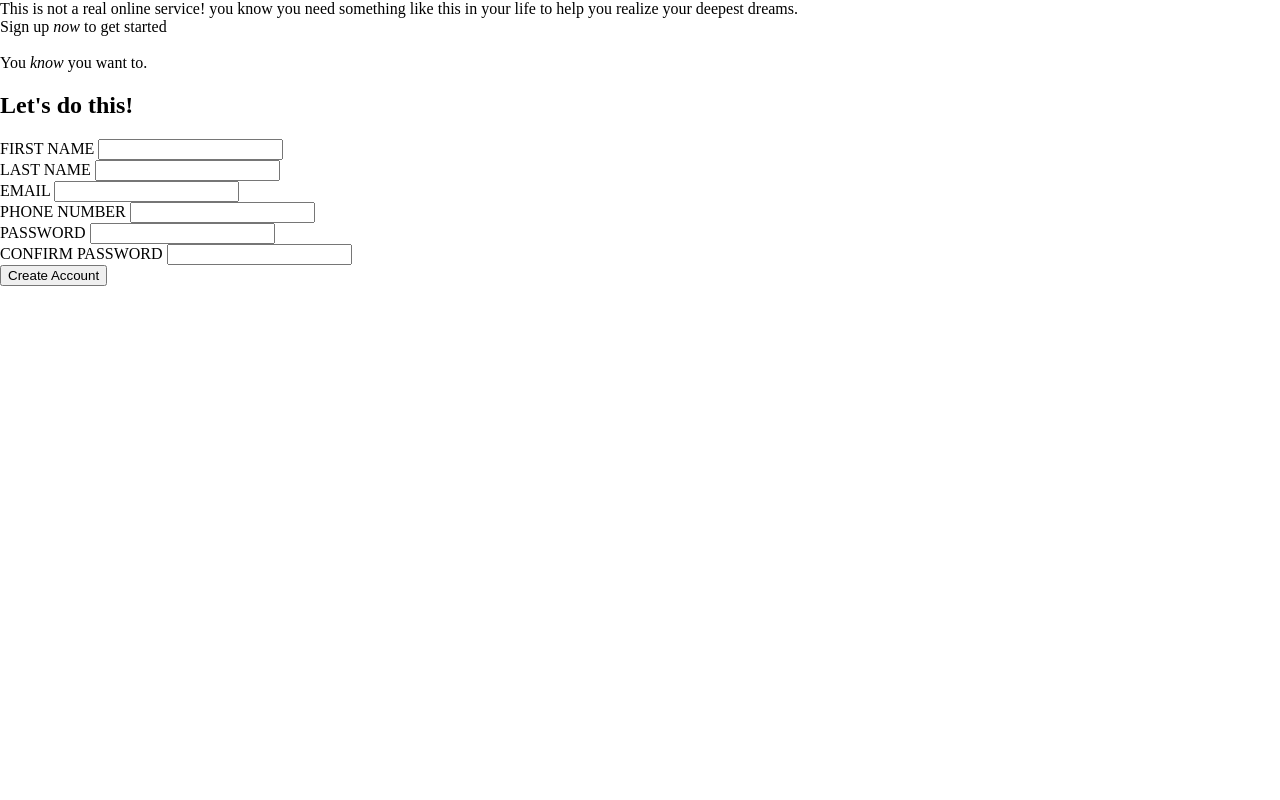
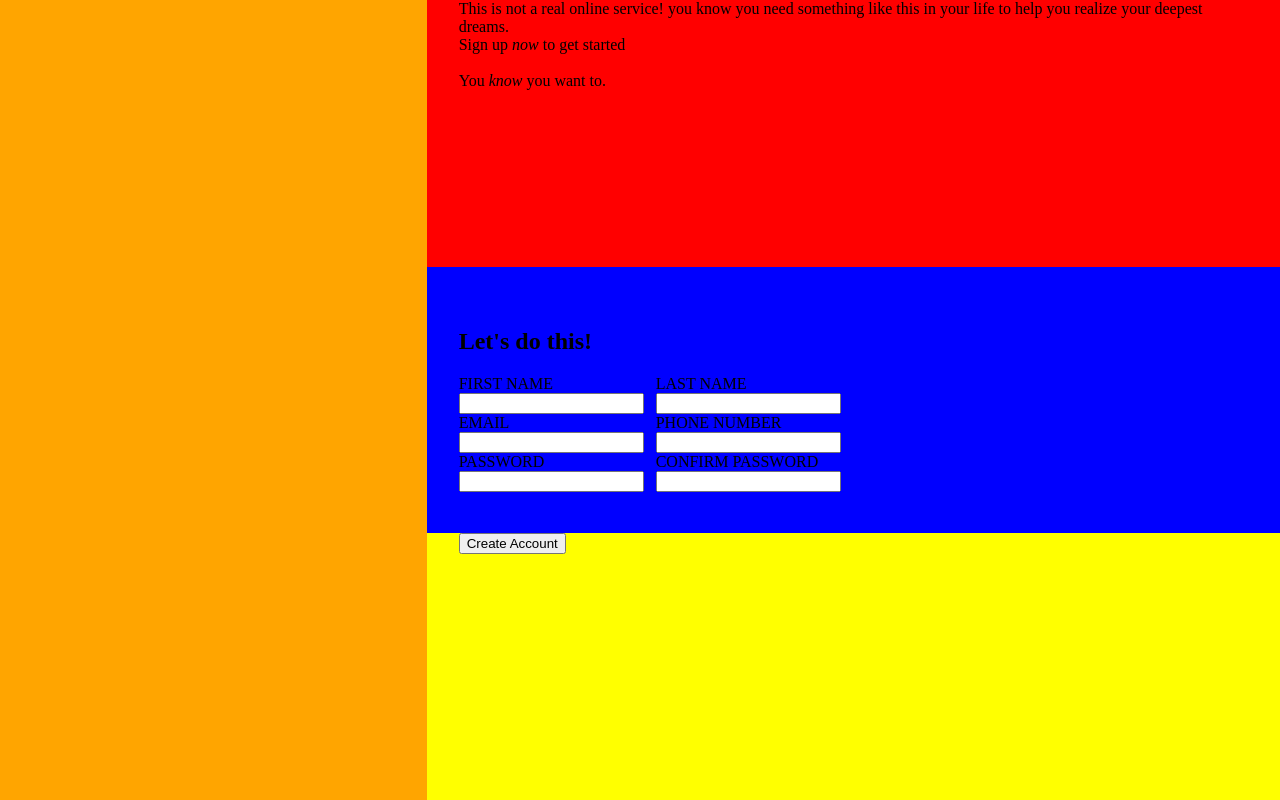
Before and after one commit to JaTraumDev/sign-up-form, a plain HTML site: page index.html in a window 1280 px wide. Drawn offline with Linux system fonts and the light colour scheme.

Commit message:
style: center form and add padding to content sections

```diff
--- a/style.css
+++ b/style.css
@@ -3,3 +3,53 @@ body {
   height: 100vh;
   margin: 0;
 }
+
+#sidebar {
+  background-color: orange;
+  flex: 1;
+}
+
+#content-area {
+  background-color: purple;
+  flex: 2;
+
+  display: flex;
+  flex-direction: column;
+}
+
+#introduction {
+  background-color: red;
+  flex: 1;
+}
+
+form {
+  flex: 1;
+  background-color: blue;
+}
+
+#form {
+  display: flex;
+  height: 100%;
+  flex-direction: column;
+  justify-content: center;
+}
+
+.form-row {
+  display: flex;
+  gap: 12px;
+}
+
+.form-row label {
+  display: block;
+}
+
+#account {
+  flex: 1;
+  background-color: yellow;
+}
+
+#introduction,
+form,
+#account {
+  padding-inline: 2em;
+}
```
